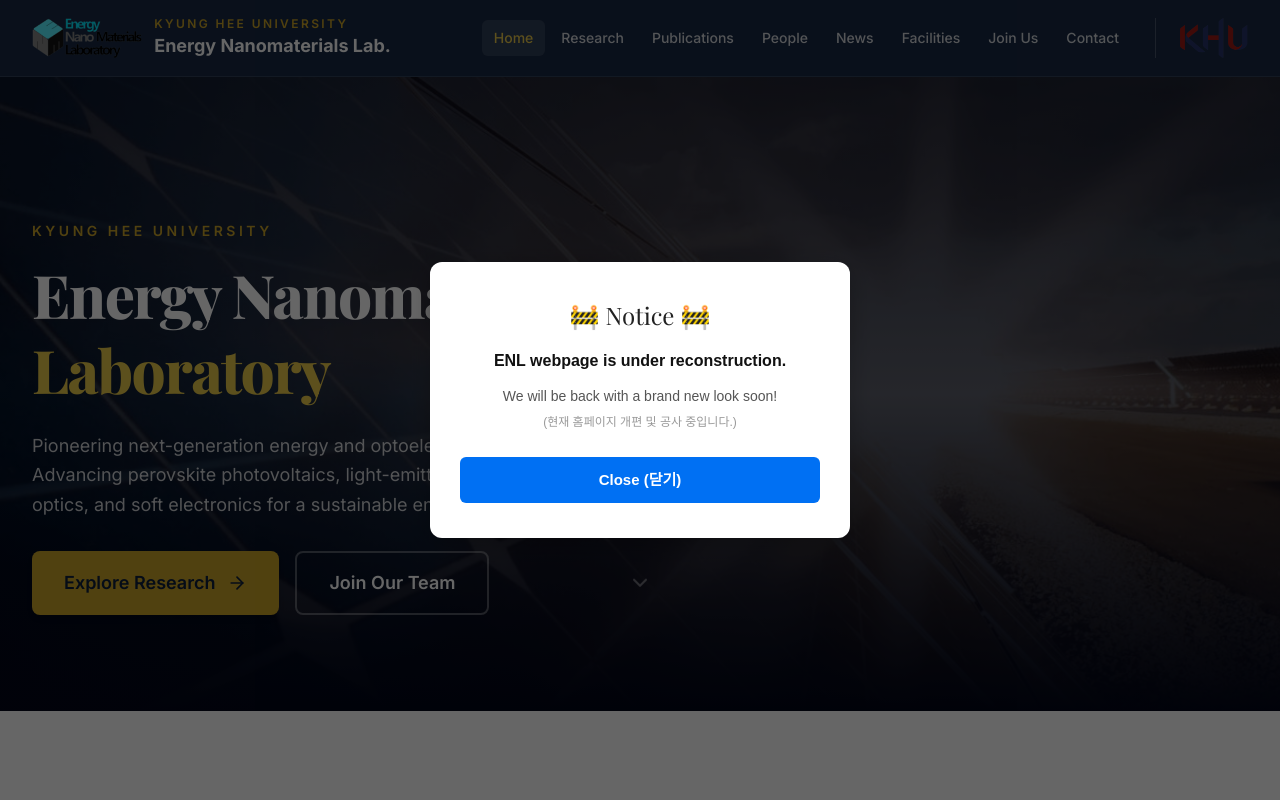
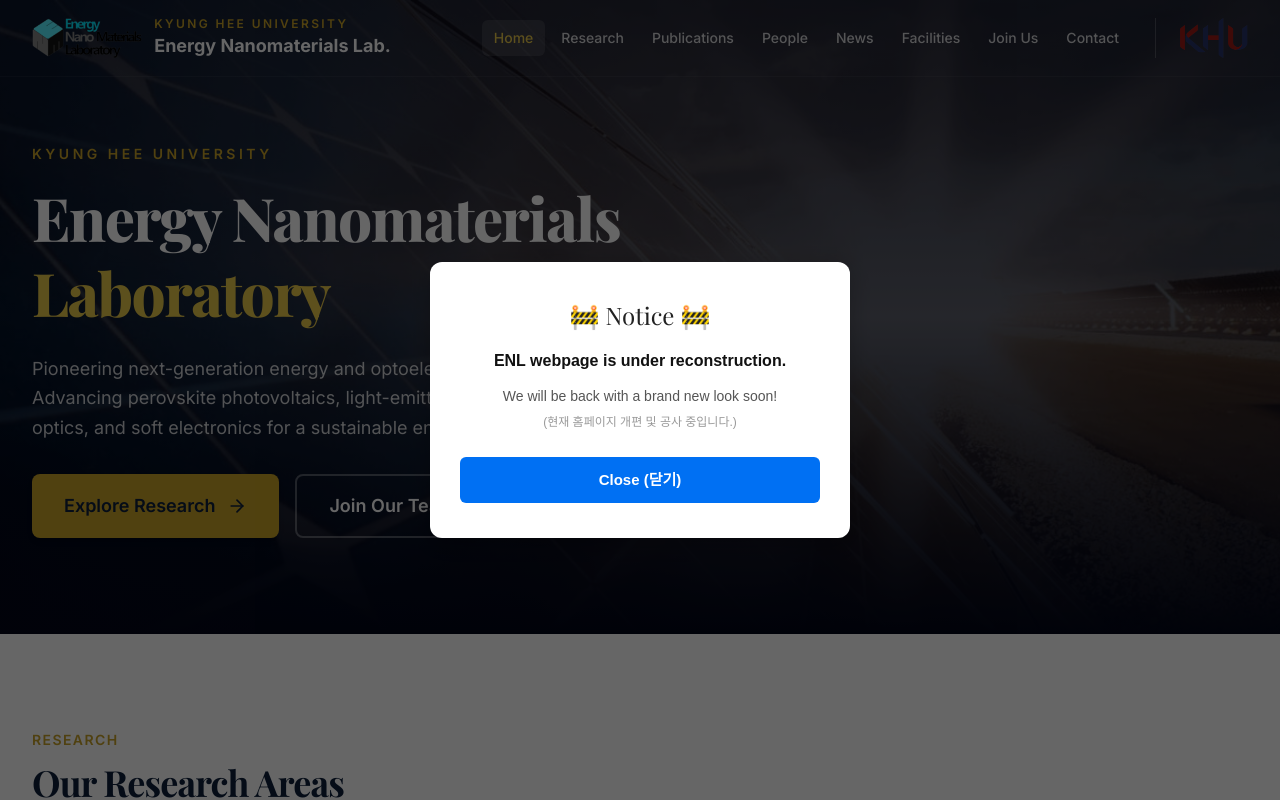
Before and after one commit to wodndwjd/ENL_KHU, a Next.js app: page / in a window 1280 px wide. Shown: the top 800 px of the page. Built offline with nearby package versions, Linux system fonts and the light colour scheme; a web font is replaced by a local one.

Commit message:
Update Header.tsx

```diff
--- a/components/layout/Header.tsx
+++ b/components/layout/Header.tsx
@@ -12,28 +12,25 @@
   const [mobileOpen, setMobileOpen] = useState(false);
 
   return (
-    <header className="sticky top-0 z-50 border-b border-white/10 bg-khu-navy/95 backdrop-blur-md">
+    /* 💡 absolute, left-0, right-0, z-50을 주어 아래 Hero 섹션 이미지 위로 완전히 띄워 합칩니다. */
+    <header className="absolute left-0 right-0 top-0 z-50 border-b border-white/5 bg-transparent">
       <div className="container-narrow flex items-center justify-between px-4 py-4 sm:px-6 lg:px-8">
 
         {/* 1. 왼쪽 영역: [연구실 로고] + [텍스트 이름] */}
         <Link href="/" className="group flex items-center gap-3">
-          {/* ENL 연구실 로고 (소문자 파일명 반영) */}
           <div className="relative h-10 w-auto flex items-center">
             <img
               src="/enl_logo.png"
               alt="ENL Lab Logo"
               className="h-10 w-auto object-contain"
-              onError={(e) => { e.currentTarget.style.display = 'none'; }} // 이미지 로드 실패 시 자연스럽게 숨김
+              onError={(e) => { e.currentTarget.style.display = 'none'; }}
             />
           </div>
 
-          {/* 텍스트 타이틀 */}
           <div className="flex flex-col">
-            {/* 위쪽: Kyung Hee University */}
             <span className="text-xs font-semibold uppercase tracking-[0.2em] text-khu-gold">
               {siteConfig.university}
             </span>
-            {/* 아래쪽: Energy Nanomaterials Lab. */}
             <span className="text-base font-bold text-white transition-colors group-hover:text-khu-gold-light sm:text-lg">
               Energy Nanomaterials Lab.
             </span>
@@ -42,7 +39,6 @@
 
         {/* 2. 오른쪽 영역: [메뉴 버튼들] + [학교 로고] */}
         <div className="flex items-center gap-6">
-          {/* PC용 상단 네비게이션 메뉴 */}
           <nav className="hidden items-center gap-1 lg:flex">
             {navLinks.map((link) => (
               <Link
@@ -60,7 +56,6 @@
             ))}
           </nav>
 
-          {/* 경희대학교 로고 (소문자 파일명 반영) */}
           <div className="relative h-10 w-auto flex items-center border-l border-white/20 pl-4 sm:pl-6">
             <img
               src="/khu_logo.png"
@@ -70,7 +65,6 @@
             />
           </div>
 
-          {/* 모바일용 햄버거 메뉴 버튼 */}
           <button
             type="button"
             className="rounded-md p-2 text-white lg:hidden"
@@ -82,7 +76,7 @@
         </div>
       </div>
 
-      {/* 모바일 화면에서 열리는 전체 메뉴창 */}
+      {/* 모바일 화면 메뉴창 열렸을 때는 단색 배경 적용 */}
       {mobileOpen && (
         <nav className="border-t border-white/10 bg-khu-navy px-4 py-4 lg:hidden">
           <div className="flex flex-col gap-1">
```
